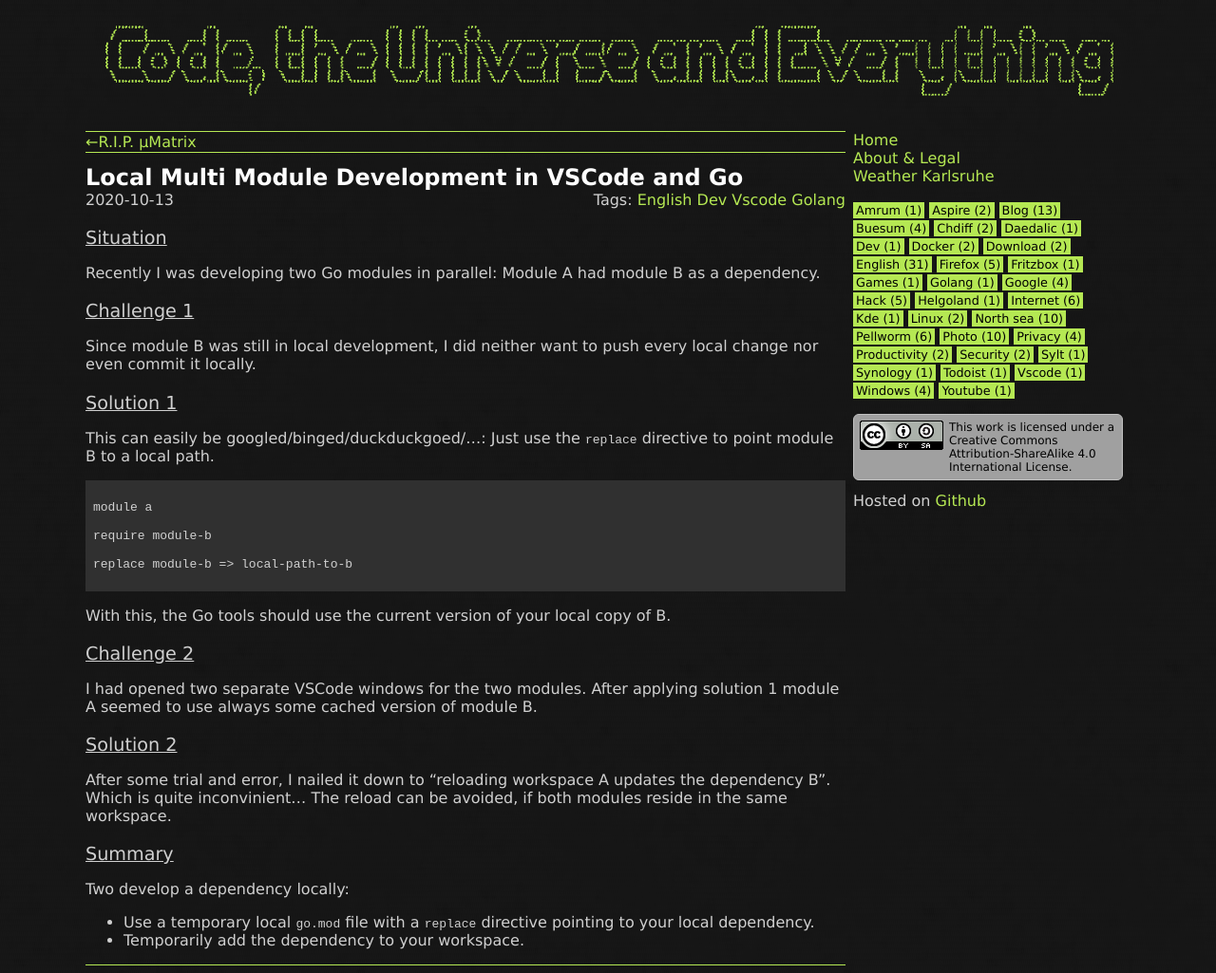
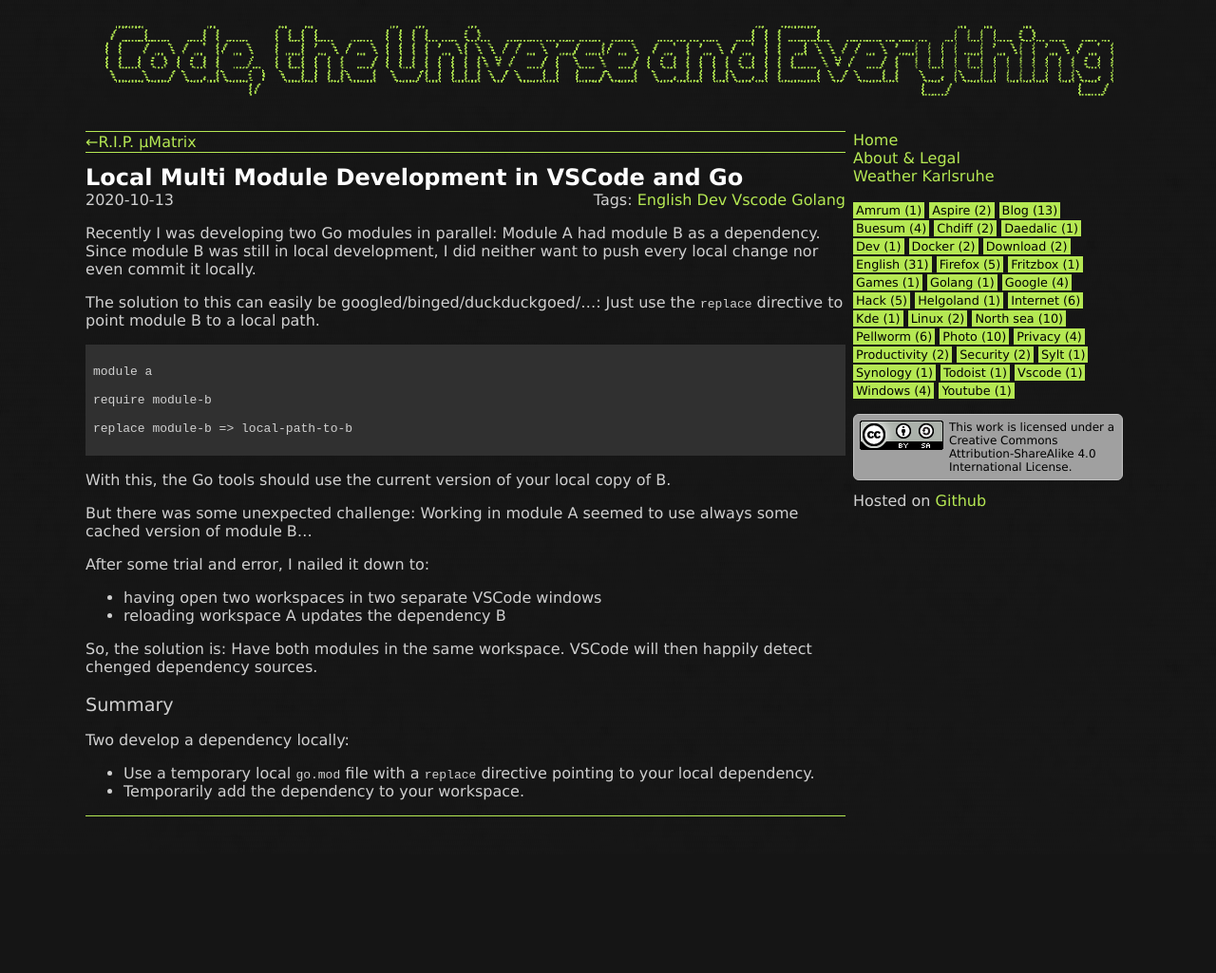
Before and after one commit to soerenkoehler/soerenkoehler.github.io, a Jekyll site: the page built from _posts/dev/2020-10-13-go-multi-mod-dev-vscode.md, in a window 1280 px wide. Shown: the whole page at 95% size. Built offline with Jekyll 4.4.1, drawn with Linux system fonts in a browser that asks for light colours; after the commit the page ends 900 px from its top, so only the background shows below that.

Commit message:
dev: update "local multi mod..."

````diff
--- a/_posts/dev/2020-10-13-go-multi-mod-dev-vscode.md
+++ b/_posts/dev/2020-10-13-go-multi-mod-dev-vscode.md
@@ -3,23 +3,12 @@
 title: Local Multi Module Development in VSCode and Go
 tags: [english, dev, vscode, golang]
 ---
-Situation
----------
-
 Recently I was developing two Go modules in parallel: Module A had module B as a
-dependency.
-
-Challenge 1
------------
-
-Since module B was still in local development, I did neither want to
+dependency. Since module B was still in local development, I did neither want to
 push every local change nor even commit it locally.
 
-Solution 1
-----------
-
-This can easily be googled/binged/duckduckgoed/...: Just use the `replace`
-directive to point module B to a local path.
+The solution to this can easily be googled/binged/duckduckgoed/...: Just use the
+`replace` directive to point module B to a local path.
 
 ```
 module a
@@ -31,21 +20,18 @@
 
 With this, the Go tools should use the current version of your local copy of B.
 
-Challenge 2
------------
+But there was some unexpected challenge: Working in module A seemed to use
+always some cached version of module B...
 
-I had opened two separate VSCode windows for the two modules. After applying
-solution 1 module A seemed to use always some cached version of module B.
+After some trial and error, I nailed it down to:
 
-Solution 2
-----------
+* having open two workspaces in two separate VSCode windows
+* reloading workspace A updates the dependency B
 
-After some trial and error, I nailed it down to "reloading workspace A updates
-the dependency B". Which is quite inconvinient... The reload can be avoided, if
-both modules reside in the same workspace.
+So, the solution is: Have both modules in the same workspace. VSCode will then
+happily detect chenged dependency sources.
 
-Summary
--------
+### Summary
 
 Two develop a dependency locally:
 * Use a temporary local `go.mod` file with a `replace` directive pointing to
````
